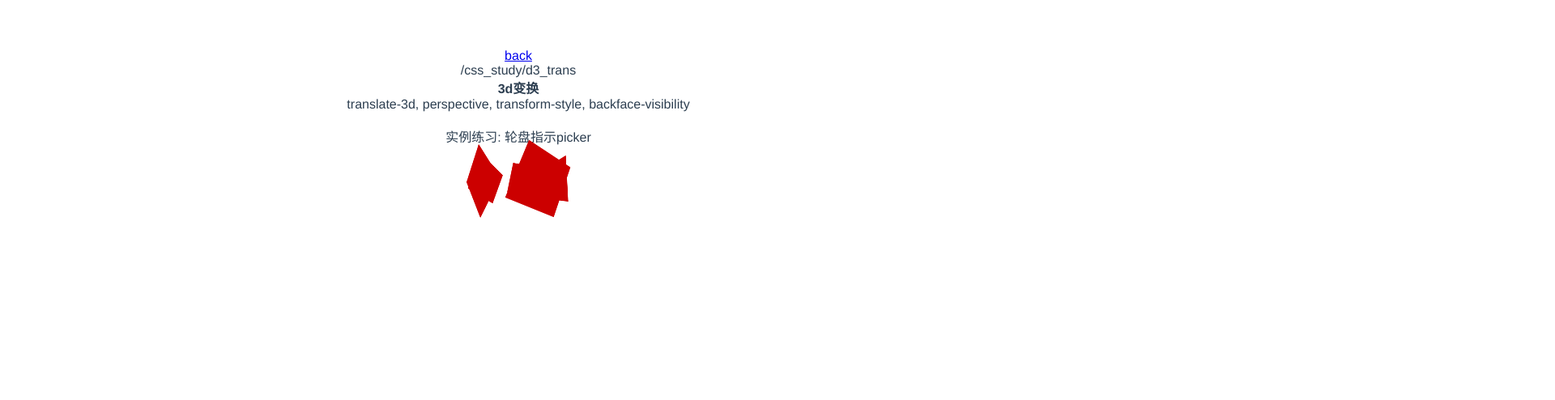
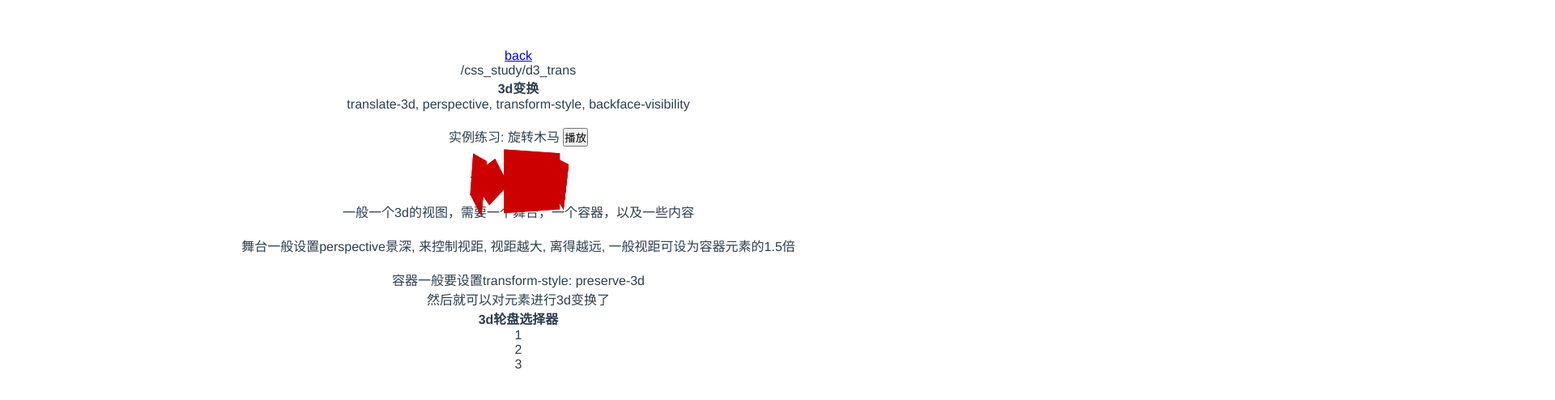
Before and after one commit to xiongxiong109/front_end_study, a Vue app: page /css_study/d3_trans in a window 1280 px wide. Shown: the top 494 px of the page at 81% size, 1920 px wide, since content can reach past the window. Built offline with nearby package versions, Linux system fonts and the light colour scheme.

Commit message:
update picker

```diff
--- /dev/null
+++ b/src/components/time.picker.vue
@@ -0,0 +1,18 @@
+<!-- 3d轮盘选择器 -->
+<template>
+	<div class="time-picker">
+		<h4>3d轮盘选择器</h4>
+		<div class="picker-stage">
+			<div class="picker-container">
+				<div class="picker-item">1</div>
+				<div class="picker-item">2</div>
+				<div class="picker-item">3</div>
+			</div>
+		</div>
+	</div>
+</template>
+<script type="text/javascript">
+	export default {
+		name: 'time-picker'
+	}
+</script>
--- a/src/router/CSStudy/pages/d3_trans.vue
+++ b/src/router/CSStudy/pages/d3_trans.vue
@@ -3,37 +3,40 @@
 		<h4>3d变换</h4>
 		<p>translate-3d, perspective, transform-style, backface-visibility</p>
 		<br>
-		<p>实例练习: 轮盘指示picker</p>
+		<p>实例练习: 旋转木马 <button @click="isPlay = !isPlay">{{isPlay ? '暂停': '播放'}}</button></p>
 		<br>
 		<div class="test-stage">
 			<div class="test-container">
 				<!-- 使用负的animation-delay, 可以让动画瞬间出现在指定位置 -->
 				<div class="test-item" v-for="(item, idx) in list" :style="{
-					'animation-delay': (-idx / list.length * 3 * 2) + 's'
+					'animation-delay': (-idx / list.length * 3 * 2) + 's',
+					'animation-play-state': isPlay ? 'running': 'paused'
 				}"></div>
 			</div>
 		</div>
-		<!-- 舞台设置景深(视距) -->
-		<div class="picker-container">
-			<!-- 容器设置3d视图 -->
-<!-- 			<ul class="picker-scroll">
-				<li v-for="(item, idx) in list" :style="{
-					transform: 'rotateX('+(-idx * 360 / list.length)+'deg) translateY('+d3Y+'px)'
-				}">{{item}}</li>
-			</ul> -->
-		</div>
+		<p>一般一个3d的视图，需要一个舞台，一个容器，以及一些内容</p>
+		<br>
+		<p>舞台一般设置perspective景深, 来控制视距, 视距越大, 离得越远, 一般视距可设为容器元素的1.5倍</p>
+		<br>
+		<p>容器一般要设置transform-style: preserve-3d</p>
+		<p>然后就可以对元素进行3d变换了</p>
+		<time-picker />
 	</div>
 </template>
 <script type="text/javascript">
+	import TimePicker from '@/components/time.picker';
+
 	export default {
 		data() {
 			return {
+				isPlay: false,
 				list: []
 			}
 		},
 		computed: {
 			d3Y() {
 				let { list } = this;
+				// 用三角函数计算离Z轴的距离
 				let Y = 25 / Math.tan((360 / list.length));
 				return Y;
 			}
@@ -42,6 +45,9 @@
 			for (let i = 0; i < 10; i++) {
 				this.list.push(i);
 			}
+		},
+		components: {
+			[TimePicker.name]: TimePicker
 		}
 	}
 </script>
@@ -51,6 +57,7 @@
 }
 .test-container {
 	transform-style: preserve-3d;
+	transform: rotateY(15deg);
 	position: relative;
 	height: 50px;
 }
@@ -64,6 +71,7 @@
 	right: 0;
 	/*transform: rotateY(10deg) translateZ(50px);*/
 	animation: rotate 3s linear infinite;
+	animation-play-state: paused;
 }
 @keyframes rotate {
 	from {
```
